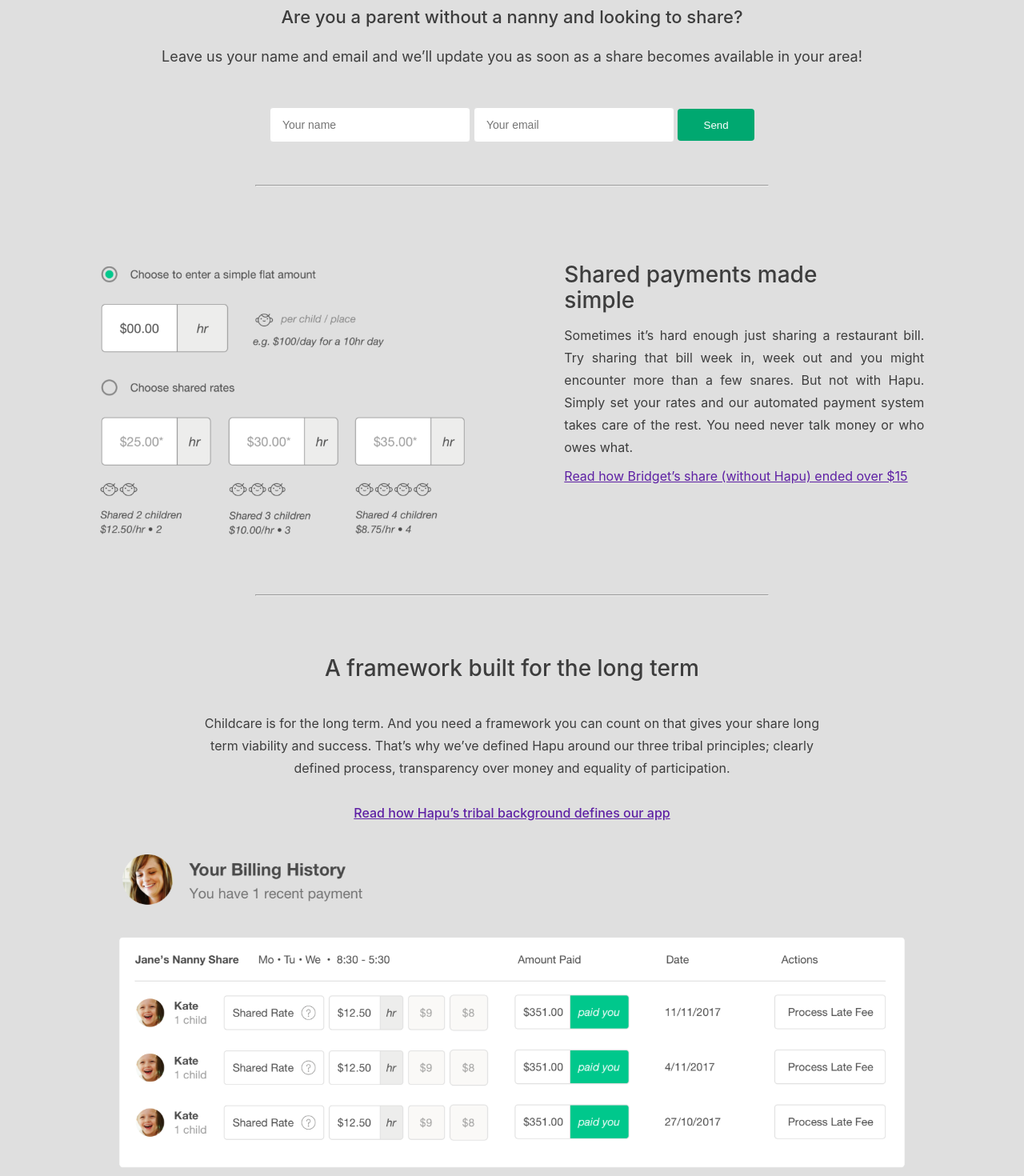
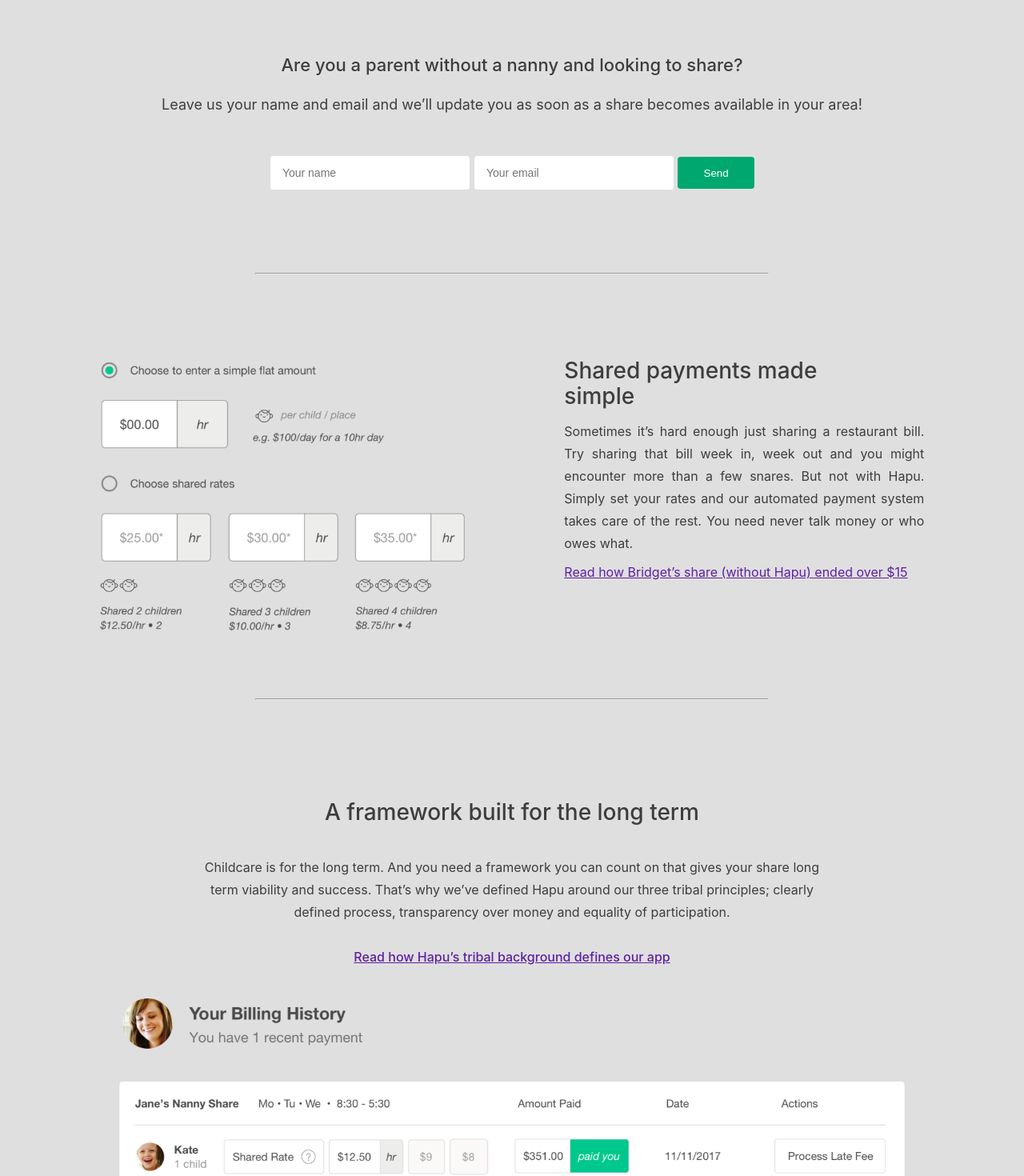
Before and after one commit to claudiocassimiro/nanny-share-app, a React (Create React App) app: page / in a window 1280 px wide. Shown: the part 1380-2850 px from the top of the page at 80% size. Built offline with nearby package versions, Linux system fonts and the light colour scheme.

Commit message:
Adiciona mais margin as seções

```diff
--- a/src/components/Style/MainContentsStyle.js
+++ b/src/components/Style/MainContentsStyle.js
@@ -47,7 +47,7 @@
 `;
 
 export const SectionNewsletter = styled.section`
-  margin: 30px 0;
+  margin: 60px 0;
   display: flex;
   flex-direction: column;
   align-items: center;
@@ -55,7 +55,7 @@
 
 export const ArticleNewsletter = styled.article`
   text-align: center;
-  margin-bottom: 30px;
+  margin: 30px;
   & h3 {
     color: #3D3D3D;
     font-size: 22px;
@@ -72,7 +72,7 @@
 
 export const FormStyle = styled.form`
   display: flex;
-  margin-bottom: 20px;
+  margin-bottom: 40px;
   justify-content: space-evenly;
   align-items: center;
   width: 48%;
@@ -107,7 +107,7 @@
   display: flex;
   justify-content: space-evenly;
   align-items: center;
-  margin: 70px 0;
+  margin: 80px 0;
   & article {
     & img {
       margin-top: 30px;
@@ -143,7 +143,7 @@
 `;
 
 export const SectionFramework = styled.section`
-  margin: 50px 0;
+  margin: 100px 0;
   display: flex;
   flex-direction: column;
   justify-content: center;
```
